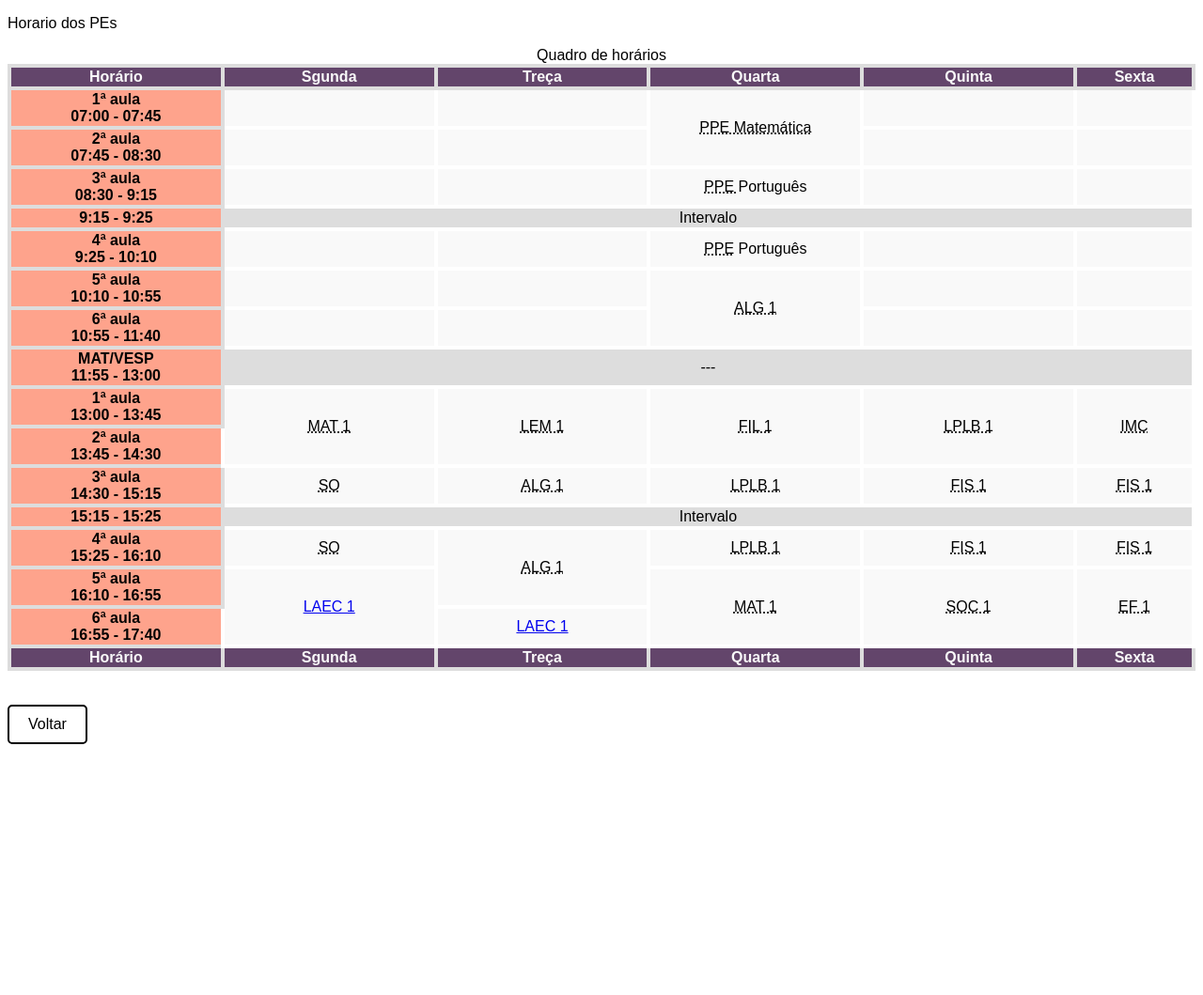
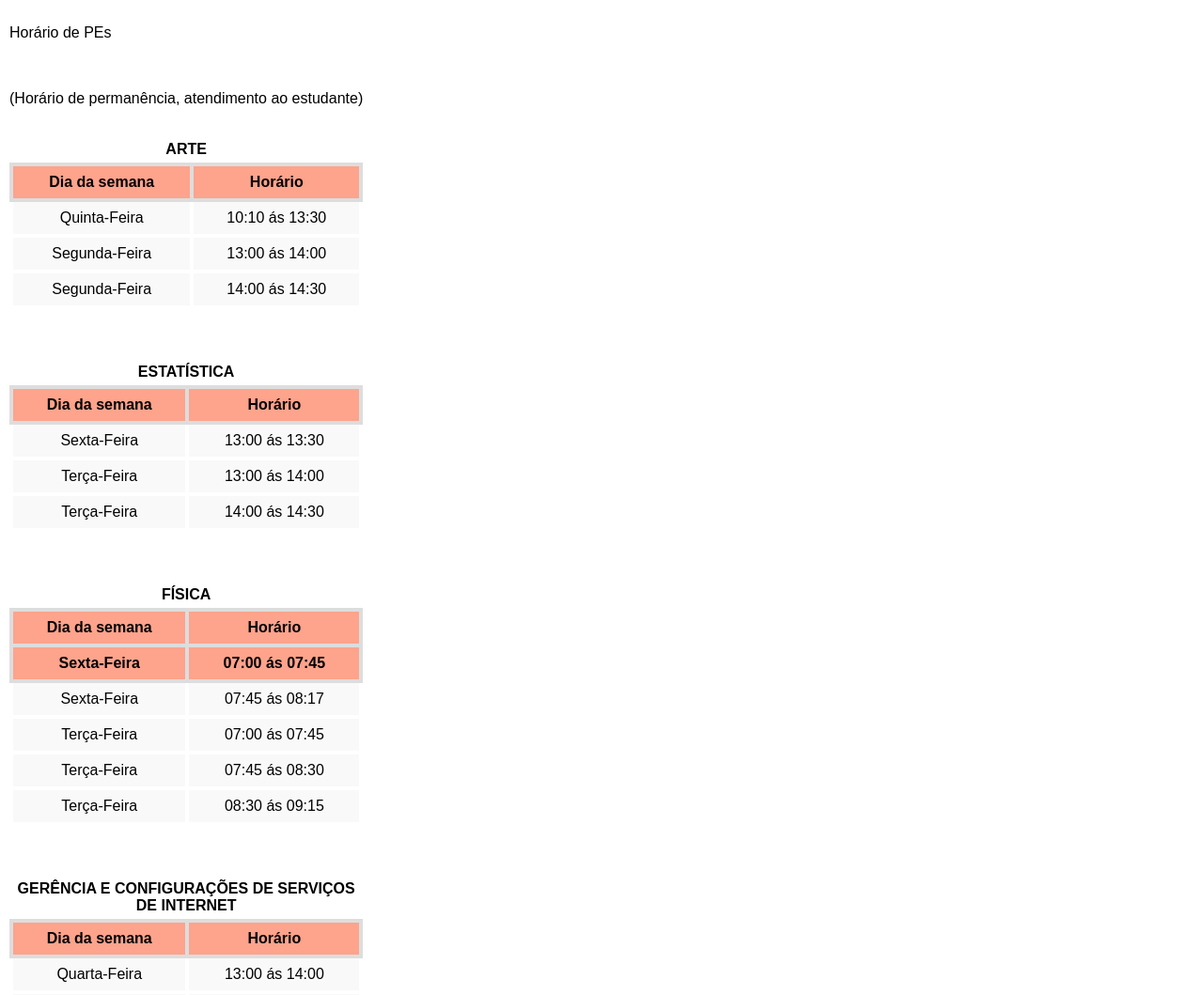
Before and after one commit to MarielleTOM/pwaPlanilhas, a website: page pes/index.html in a window 1280 px wide. Shown: the top 1059 px of the page at 94% size. Before the commit the page ends 800 px from the top, so only its background shows below. Drawn offline with Linux system fonts and the light colour scheme.

Commit message:
Falta so fazer a pwa funcionar

```diff
--- a/aulas/index.html
+++ b/aulas/index.html
@@ -2,13 +2,14 @@
 <html lang="pt-br">
 <head>
     <meta charset="UTF-8">
+    <meta name="theme-color" content="white"/>
     <meta http-equiv="X-UA-Compatible" content="IE=edge">
     <meta name="viewport" content="width=device-width, initial-scale=1.0">
     <link rel="stylesheet" href="/aulas/style.css">
     <title>horarios_aulas</title>
 </head>
 <body>
-    <p>Horario das Aulas</p>
+    <p>Horário das Aulas</p>
     <table>
       <caption>Quadro de horários</caption>
         <thead>
@@ -26,7 +27,7 @@
                 <th>1ª aula <br> 07:00 - 07:45</th>
                 <td></td>
                 <td></td>
-                <td rowspan="2"><abbr title="Programa de permanência e êxito">PPE Matemática</abbr></td>
+                <td></td>
                 <td></td>
                 <td></td>
             </tr>
@@ -41,7 +42,7 @@
                 <th>3ª aula <br> 08:30 - 9:15</th>
                 <td></td>
                 <td></td>
-                <td ><abbr title="Programa de permanência e êxito">PPE </abbr>Português</td>
+                <td ></td>
                 <td></td>
                 <td></td>
             </tr>
@@ -54,7 +55,7 @@
                 <th>4ª aula <br> 9:25 - 10:10</th>
                 <td></td>
                 <td></td>
-                <td ><abbr title="Programa de permanência e êxito">PPE</abbr> Português</td>
+                <td></td>
                 <td></td>
                 <td></td>
             </tr>
@@ -62,7 +63,7 @@
                 <th>5ª aula <br> 10:10 - 10:55</th>
                 <td></td>
                 <td></td>
-                <td rowspan="2"><abbr title="Algoritimos">ALG 1</td>
+                <td></td>
                 <td></td>
                 <td></td>
             </tr>
@@ -82,7 +83,7 @@
                 <td rowspan="2"><abbr title="Língua portuguesa e literatura brasileira 6">Língua portuguesa e literatura brasileira 6</abbr></td>
                 <td><abbr title="Matemática 6">Mat 6</abbr></td>
                 <td rowspan="2"><abbr title="Programação e tecnologias para aplicações servidor">PTAS</abbr></td>
-                <td rowspan="2"><abbr title="programação e tecnologias para aplicações cliente">PTAC</abbr></td>
+                <td rowspan="3"><abbr title="programação e tecnologias para aplicações cliente">PTAC</abbr></td>
                 <td rowspan="3"><abbr title="Programação para dispositivos móveis">Dispositivos Móveis</abbr></td>
             </tr>
             <tr>
@@ -94,7 +95,6 @@
                 <td><abbr title="Arte 2">Arte 2</abbr></td>
                 <td><abbr title="Estatística">Estatística</abbr></td>
                 <td><abbr title="Matemática 6">Matemática 6</abbr></td>
-                <td><abbr title="Progamação e tecnologias para aplicações cliente">PTAC</abbr></td>
             </tr>
             <tr>
                 <th>15:15 - 15:25</th>
@@ -106,7 +106,7 @@
                 <td><abbr title="Arte 2">Arte 2</abbr></td>
                 <td><abbr title="Estatística">Estatística</abbr></td>
                 <td><abbr title="Matemática 6">Matemática 6</abbr></td>
-                <td rowspan="3"><abbr title="Física">FIS 1</abbr></td>
+                <td rowspan="3"><abbr title="Rede de Computadores">Redes de Computadores</abbr></td>
                 <td><abbr title="Gerência e configuraçôes de serviços de internet">Internet</abbr></td>
             </tr>
             <tr>
@@ -114,11 +114,10 @@
                 <td rowspan="2"><abbr title="História 4">História 4</abbr></td>
                 <td rowspan="2"><abbr title="Física 6">Física 6</abbr></td>
                 <td rowspan="2"><abbr title="Gerência e configuraçôes de serviços de internet">Internet</abbr></td>
-                <td rowspan="2"><abbr title="Seguranç ">EF 1</abbr></td>
+                <td rowspan="2"><abbr title="Segurança da informação ">Segurança da informação</abbr></td>
             </tr>
             <tr>
                 <th>6ª aula <br> 16:55 - 17:40</th>
-                <td><a href="laec1.html">LAEC 1</a></td>
             </tr>
         </tbody>
         <tfoot>
@@ -138,5 +137,6 @@
     <a href="/index.html">
         <button class="botao">Voltar</button>
     </a>
+    <script src="/js/main.js"></script>
 </body>
 </html>
--- a/js/main.js
+++ b/js/main.js
@@ -0,0 +1,6 @@
+window.onload=()=>{
+    "use strict";
+    if("serviceWorker" in navigator){
+        navigator.serviceWorker.register("./sw.js")
+    }
+};
--- a/package.json
+++ b/package.json
@@ -2,7 +2,7 @@
   "name": "pwaplanilhas",
   "version": "1.0.0",
   "description": "Planilha de horário e permanecia.",
-  "main": "index.js",
+  "main": "index.html",
   "scripts": {
     "test": "echo \"Error: no test specified\" && exit 1",
     "serve": "serve ."
--- a/pes/index.html
+++ b/pes/index.html
@@ -1,144 +1,191 @@
 <!DOCTYPE html>
 <html lang="pt-br">
+
 <head>
     <meta charset="UTF-8">
+    <meta name="theme-color" content="white"/>
     <meta http-equiv="X-UA-Compatible" content="IE=edge">
     <meta name="viewport" content="width=device-width, initial-scale=1.0">
     <link rel="stylesheet" href="/pes/style.css">
-    <title>horarios_pes</title>
+    <title>horarios_pe</title>
 </head>
+
 <body>
-    <p>Horario dos PEs</p>
+    <div class="container">
+        <p>Horário de PEs</p>
+            <p>(Horário de permanência, atendimento ao estudante)</p>
         <table>
-      <caption>Quadro de horários</caption>
-        <thead>
+          <caption>ARTE</caption>
           <tr>
-                <th style=" background-color:#63456B;">Horário</th>
-                    <th style=" background-color:#63456B;">Sgunda</th>
-                    <th style=" background-color:#63456B;">Treça</th>
-                    <th style=" background-color:#63456B;">Quarta</th>
-                    <th style=" background-color:#63456B;">Quinta</th>
-                    <th style=" background-color:#63456B;">Sexta</th>
-            </tr>
-        </thead>
-        <tbody>
-            <tr>
-                <th>1ª aula <br> 07:00 - 07:45</th>
-                <td></td>
-                <td></td>
-                <td rowspan="2"><abbr title="Programa de permanência e êxito">PPE Matemática</abbr></td>
-                <td></td>
-                <td></td>
+            <th>Dia da semana</th>
+            <th>Horário</th>
           </tr>
           <tr>
-                <th>2ª aula <br> 07:45 - 08:30</th>
-                <td></td>
-                <td></td>
-                <td></td>
-                <td></td>
+            <td>Quinta-Feira</td>
+            <td>10:10 ás 13:30</td>
           </tr>
           <tr>
-                <th>3ª aula <br> 08:30 - 9:15</th>
-                <td></td>
-                <td></td>
-                <td ><abbr title="Programa de permanência e êxito">PPE </abbr>Português</td>
-                <td></td>
-                <td></td>
+            <td>Segunda-Feira</td>
+            <td>13:00 ás 14:00</td>
           </tr>
           <tr>
-                <th>9:15 - 9:25</th>
-                <td colspan="5" style="background-color:#DDDDDD;">Intervalo</td>
-
+            <td>Segunda-Feira</td>
+            <td>14:00 ás 14:30</td>
+          </tr>
+        </table>
+      <br>
+        <table>
+          <caption>ESTATÍSTICA</caption>
+          <tr>
+            <th>Dia da semana</th>
+            <th>Horário</th>
           </tr>
           <tr>
-                <th>4ª aula <br> 9:25 - 10:10</th>
-                <td></td>
-                <td></td>
-                <td ><abbr title="Programa de permanência e êxito">PPE</abbr> Português</td>
-                <td></td>
-                <td></td>
+            <td>Sexta-Feira</td>
+            <td>13:00 ás 13:30</td>
           </tr>
           <tr>
-                <th>5ª aula <br> 10:10 - 10:55</th>
-                <td></td>
-                <td></td>
-                <td rowspan="2"><abbr title="Algoritimos">ALG 1</td>
-                <td></td>
-                <td></td>
+            <td>Terça-Feira</td>
+            <td>13:00 ás 14:00</td>
           </tr>
           <tr>
-                <th>6ª aula <br> 10:55 - 11:40</th>
-                <td></td>
-                <td></td>
-                <td></td>
-                <td></td>
+            <td>Terça-Feira</td>
+            <td>14:00 ás 14:30</td>
+          </tr>
+        </table>
+        <br>
+        <table>
+            <caption>FÍSICA</caption>
+            <tr>
+                <th>Dia da semana</th>
+                <th>Horário</th>
               </tr>
             <tr>
-                <th>MAT/VESP <br> 11:55 - 13:00</th>
-                <td colspan="5" style="background-color:#DDDDDD;">---</td>
+              <th>Sexta-Feira</th>
+              <th>07:00 ás 07:45</th>
             </tr>
             <tr>
-                <th>1ª aula <br> 13:00 - 13:45</th>
-                <td rowspan="2"><abbr title="Matemática">MAT 1</abbr></td>
-                <td rowspan="2"><abbr title="Linguagem estrangeira moderna">LEM 1</abbr></td>
-                <td rowspan="2"><abbr title="Filosofia">FIL 1</abbr></td>
-                <td rowspan="2"><abbr title="Língua portuguesa e literatura brasileira">LPLB 1</abbr></td>
-                <td rowspan="2"><abbr title="Instalação e manutenção de computadores">IMC</abbr></td>
+              <td>Sexta-Feira</td>
+              <td>07:45 ás 08:17</td>
             </tr>
             <tr>
-                <th>2ª aula <br> 13:45 - 14:30</th>
+              <td>Terça-Feira</td>
+              <td>07:00 ás 07:45</td>
             </tr>
             <tr>
-                <th>3ª aula <br> 14:30 - 15:15</th>
-                <td><abbr title="Sociologia">SO</abbr></td>
-                <td><abbr title="Algoritimos">ALG 1</abbr></td>
-                <td><abbr title="Língua portuguesa e literatura brasileira">LPLB 1</abbr></td>
-                <td><abbr title="Física">FIS 1</abbr></td>
-                <td><abbr title="Física">FIS 1</abbr></td>
+              <td>Terça-Feira</td>
+              <td>07:45 ás 08:30</td>
             </tr>
             <tr>
-                <th>15:15 - 15:25</th>
-                <td colspan="5" style="background-color:#DDDDDD;">Intervalo</td>
-
+              <td>Terça-Feira</td>
+              <td>08:30 ás 09:15</td>
+            </tr>
+          </table>
+          <br>
+          <table>
+            <caption>GERÊNCIA E CONFIGURAÇÕES DE SERVIÇOS DE INTERNET</caption>
+            <tr>
+                <th>Dia da semana</th>
+                <th>Horário</th>
               </tr>
             <tr>
-                <th>4ª aula <br> 15:25 - 16:10</th>
-                <td><abbr title="Sociologia">SO</abbr></td>
-                <td rowspan="2"><abbr title="Algoritimos">ALG 1</abbr></td>
-                <td><abbr title="Língua portuguesa e literatura brasileira">LPLB 1</abbr></td>
-                <td><abbr title="Física">FIS 1</abbr></td>
-                <td><abbr title="Física">FIS 1</abbr></td>
+              <td>Quarta-Feira</td>
+              <td>13:00 ás 14:00</td>
             </tr>
             <tr>
-                <th>5ª aula <br> 16:10 - 16:55</th>
-                <td rowspan="2"><a href="laec1.html">LAEC 1</a></td>
-                <td rowspan="2"><abbr title="Matemática">MAT 1</abbr></td>
-                <td rowspan="2"><abbr title="Sociologia">SOC 1</abbr></td>
-                <td rowspan="2"><abbr title="Educação fisica ">EF 1</abbr></td>
+              <td>Quarta-Feira</td>
+              <td>14:00 ás 14:30</td>
             </tr>
             <tr>
-                <th>6ª aula <br> 16:55 - 17:40</th>
-                <td><a href="laec1.html">LAEC 1</a></td>
+              <td>Terça-Feira</td>
+              <td>20:00 ás 20:30</td>
             </tr>
-        </tbody>
-        <tfoot>
+          </table>
+          <br>
+          <table>
+            <caption>HISTÓRIA</caption>
             <tr>
-                    <th style=" background-color:#63456B;">Horário</th>
-                    <th style=" background-color:#63456B;">Sgunda</th>
-                    <th style=" background-color:#63456B;">Treça</th>
-                    <th style=" background-color:#63456B;">Quarta</th>
-                    <th style=" background-color:#63456B;">Quinta</th>
-                    <th style=" background-color:#63456B;">Sexta</th>
+              <th>NÃO INFORMADO</th>
             </tr>
-        </tfoot>
-
           </table>
-
+          <br>
+          <table>
+            <caption>LÍNGUA PORTUGUESA E LITERATURA BRASILEIRA</caption>
+            <tr>
+              <th>NÃO INFORMADO</th>
+            </tr>
+          </table>
+          <br>
+          <table>
+            <caption>MATEMÁTICA</caption>
+            <tr>
+              <th>NÃO INFORMADO</th>
+            </tr>
+          </table>
+          <br>
+          <table>
+            <caption>PTAC</caption>
+            <tr>
+              <th>NÃO INFORMADO</th>
+            </tr>
+          </table>
+          <br>
+          <table>
+            <caption>PTAS</caption>
+            <tr>
+                <th>Dia da semana</th>
+                <th>Horário</th>
+              </tr>
+            <tr>
+              <td>Sexta-Feira</td>
+              <td>09:30 ás 10:30</td>
+            </tr>
+            <tr>
+              <td>Sexta-Feira</td>
+              <td>10:30 ás 11:30</td>
+            </tr>
+            <tr>
+              <td>Sexta-Feira</td>
+              <td>11:30 ás 12:00</td>
+            </tr>
+          </table>
+          <br>
+          <table>
+            <caption>DISPOSITÍVOS MÓVEIS</caption>
+            <tr>
+                <th>Dia da semana</th>
+                <th>Horário</th>
+              </tr>
+            <tr>
+              <td>Quinta-Feira</td>
+              <td>09:45 ás 10:45</td>
+            </tr>
+            <tr>
+              <td>DQuinta-Feira</td>
+              <td>10:45 ás 11:00</td>
+            </tr>
+            <tr>
+              <td>Quinta-Feira</td>
+              <td>16:00 ás 17:00</td>
+            </tr>
+            <tr>
+              <td>Quinta-Feira</td>
+              <td>17:00 ás 17:33</td>
+            </tr>
+          </table>
+          <br>
+          <table>
+            <caption>REDES</caption>
+            <tr>
+              <th>NÃO INFORMADO</th>
+            </tr>
+          </table>
         <br>
         <br>
-
         <a href="/index.html">
             <button class="botao">Voltar</button>
         </a>
+        <script src="/js/main.js"></script>
 </body>
+
 </html>
--- a/pes/style.css
+++ b/pes/style.css
@@ -1,3 +1,39 @@
+body {
+  font-family: Arial, sans-serif;
+  display: flex;
+  align-items: center;
+  min-height: 100vh;
+  margin: 10px;
+  justify-content: flex-start;
+}
+.container {
+  display: flex;
+  gap: 20px;
+  flex-direction: column;
+}
+
+th, td {
+  border: 1px solid #000;
+  padding: 8px;
+  text-align: center;
+}
+
+th{
+  width: 18%;
+  border: 4px solid #dddddd;
+  background:#FEA38C;
+  }
+
+  td{
+    width: 18%;
+    border: 4px solid #FFFFFF;
+  }
+
+caption {
+  font-weight: bold;
+  margin-bottom: 5px;
+}
+
 h1{
   font-family:Arial, Helvetica, sans-serif
 }
@@ -14,24 +50,9 @@ table{
   background: #F9F9F9
 }
 
-th{
-	width: 18%;
-  border: 4px solid #dddddd;
-  background:#FEA38C;
-}
 
-td{
-	  width: 18%;
-    border: 4px solid #FFFFFF;
-  }
 html{
 font-family:Arial, Helvetica, sans-serif
-}
-thead{
-  color:#F9F9F9;
-}
-tfoot{
-  color: #F9F9F9;
 }
 
 .botao {
```
Also changed, not shown: index.html (+2 -3 lines), sw.js (+7 -5 lines), manifest.json. Lines whose indentation alone changed are shown as unchanged.
